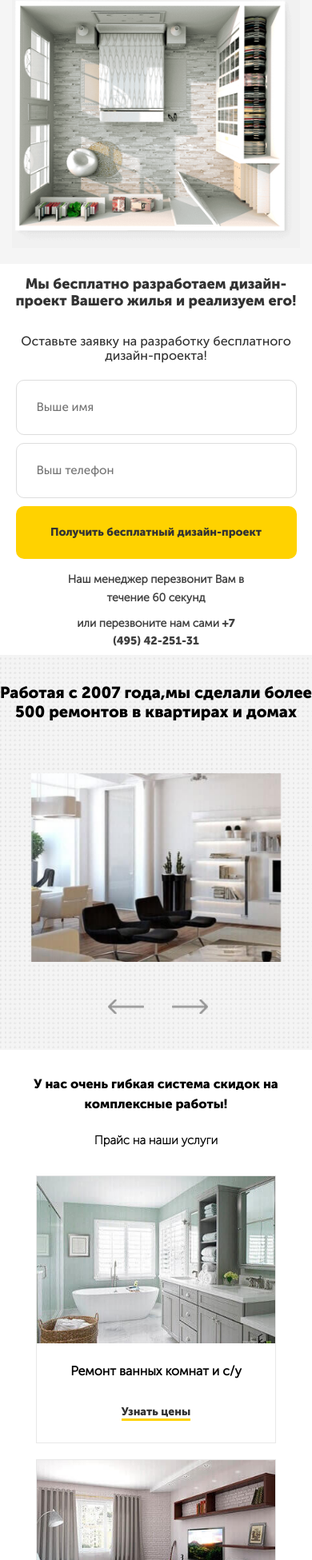
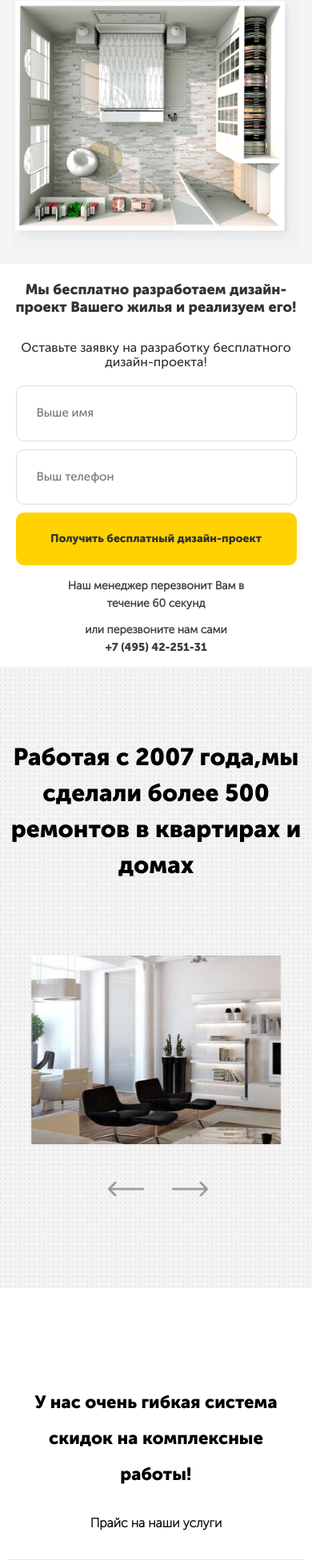
Before and after one commit to dimaShilov9645/working, a PHP site: page / in a window 390 px wide. Shown: the part 453-2404 px from the top of the page at 80% size. Run offline with PHP 8.4, Linux system fonts and the light colour scheme; some libraries are stand-ins or nearby versions.

Commit message:
исправления

```diff
--- a/repair/index.html
+++ b/repair/index.html
@@ -119,7 +119,7 @@
 				</form>
 				<div class="form__subbutton wow slideInLeft" data-wow-delay="0.2s">
 						<h3 class="form__subbutton__text">Наш менеджер перезвонит Вам в течение 60 секунд</h3>
-						<h3 class="form__subbutton__text form__subbutton__img">или перезвоните нам сами <br><span class="form__subbutton__tel ">+7 (495) 42-251-31</span></h3>
+						<h3 class="form__subbutton__text form__subbutton__img">или перезвоните нам сами <span class="form__subbutton__tel "><br class="visible_br">+7 (495) 42-251-31</span></h3>
 				</div>
 			</div>
 		</div>
--- a/repair/sass/_media.sass
+++ b/repair/sass/_media.sass
@@ -166,6 +166,8 @@
 		flex-direction: column
 		&__card
 			margin: 10px auto
+	.documents
+		padding: 1px 0 0px 0
 
 @media (max-width: 920px)
 	.modal
@@ -306,8 +308,8 @@
 @media (max-width: 640px)
 	.price
 		&__title
-			padding-left: 90px
-			padding-right: 90px
+			padding-left: 30px
+			padding-right: 30px
 	.card
 		max-width: 370px
 		min-height: 410px
@@ -409,6 +411,8 @@
 					margin: 25px 0 15px 0
 				&__tel
 					font-size: 16px
+.visible_br
+	display: block
 	.section
 		&-title
 			font-size: 20px
--- a/repair/sass/_modal.sass
+++ b/repair/sass/_modal.sass
@@ -39,7 +39,7 @@
 		margin: 7px 80px
 		&__text
 			color: #000
-			+light
+			+medium
 			font-size: 16px
 			margin-left: 25px
 		&__title
@@ -68,6 +68,7 @@
 			+bold
 			margin: 25px 0 20px 0
 		&__text
+			+medium
 			&:before
 				content: ''
 				background-color: $primary-color
@@ -76,6 +77,7 @@
 				width: 7px
 				border-radius: 50%
 				margin-right: 15px
+
 	&-form
 		width: 370px
 		margin: 55px auto
```
Also changed, not shown: repair/css/style.css, repair/sass/_documents.sass (line endings or trailing spaces).
